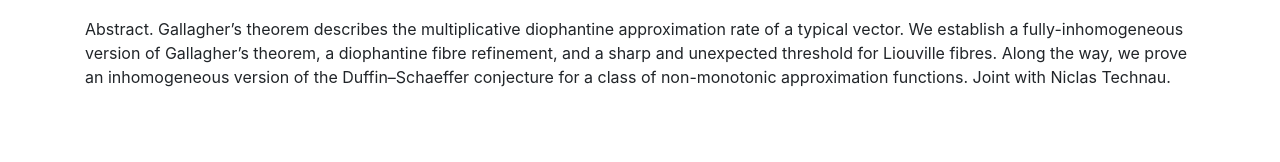
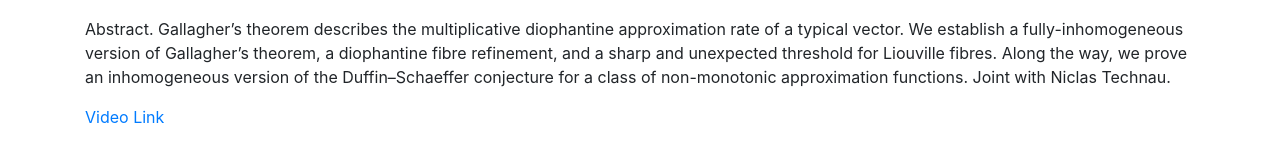
Before and after one commit to lively-cat-lover/DAHD-webinar, a Jekyll site: the page built from _posts/2020-09-16-Sam-Chow.md, in a window 1280 px wide. Shown: the part 189-351 px from the top of the page. Built offline with Jekyll 4.4.1, drawn with Linux system fonts in a browser that asks for light colours.

Commit message:
add video links

```diff
--- a/_posts/2020-09-16-Sam-Chow.md
+++ b/_posts/2020-09-16-Sam-Chow.md
@@ -13,3 +13,5 @@ version of Gallagher's theorem, a diophantine fibre refinement, and a
 sharp and unexpected threshold for Liouville fibres. Along the way, we
 prove an inhomogeneous version of the Duffin--Schaeffer conjecture for a
 class of non-monotonic approximation functions. Joint with Niclas Technau.
+
+[Video Link](https://drive.google.com/file/d/15h2OvCokQX3hn1rPzUZyDzQ0H8RJak75/)
```
Also changed, not shown: _posts/2020-08-26-Kaisa-Matomaki.md (+2 -0 lines).
